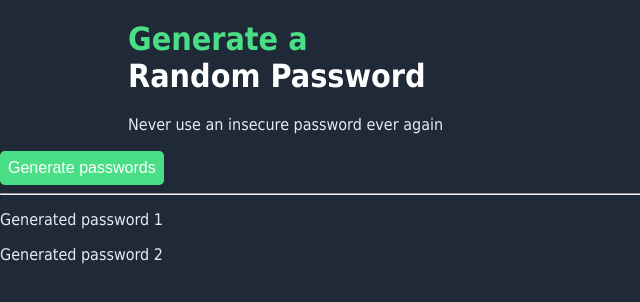
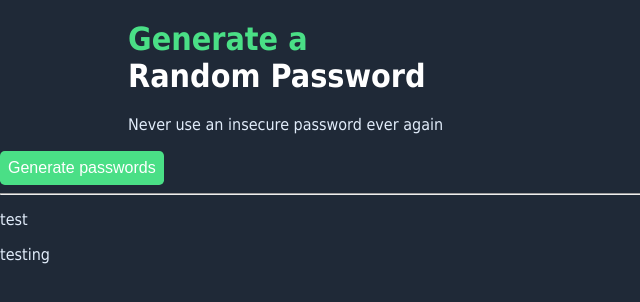
Before and after one commit to zoethesullivan/passwordGenerator, a plain HTML site: page index.html in a window 1280 px wide. Both pictures are taken after a click on the button "Generate passwords". Shown: the whole page, without its empty margins (0-640 px from the left). Drawn offline with nearby package versions, Linux system fonts and the light colour scheme.

Commit message:
change text content of password one and two when btn is pushed

```diff
--- a/assets/js/scripts.js
+++ b/assets/js/scripts.js
@@ -1,13 +1,18 @@
 const characters = ["A","B","C","D","E","F","G","H","I","J","K","L","M","N","O","P","Q","R","S","T","U","V","W","X","Y","Z","a","b","c","d","e","f","g","h","i","j","k","l","m","n","o","p","q","r","s","t","u","v","w","x","y","z", "0", "1", "2", "3", "4", "5", "6", "7", "8", "9","~","`","!","@","#","$","%","^","&","*","(",")","_","-","+","=","{","[","}","]",",","|",":",";","<",">",".","?",
 "/"];
 
-// access btn in dom
-let generatePasswordBtn = document.getElementById ('generate-passwords')
+let passwordOne = document.getElementById('password-one')
+let passwordTwo = document.getElementById('password-two')
 
 function generatePassword() {
-  console.log('hi')
+  passwordOne.textContent = "test"
+  passwordTwo.textContent = "testing"
 }
-generatePasswordBtn.addEventListener("click", generatePassword() )
+//  for (let i = 0; i < cards.length; i++) { //cards is the array
+  //  cardsEl.textContent += cards[i] + " "
+
+document.getElementById ('generate-passwords').addEventListener("click", generatePassword);
+
 
 // click btn
 
--- a/index.html
+++ b/index.html
@@ -19,8 +19,8 @@
 
       <button id="generate-passwords">Generate passwords</button>
       <hr>
-      <p>Generated password 1</p>
-      <p>Generated password 2</p>
+      <p id="password-one">password 1</p>
+      <p id="password-two">Generated password 2</p>
     </main>
     <script src="assets/js/scripts.js"></script>
   </body>
```
